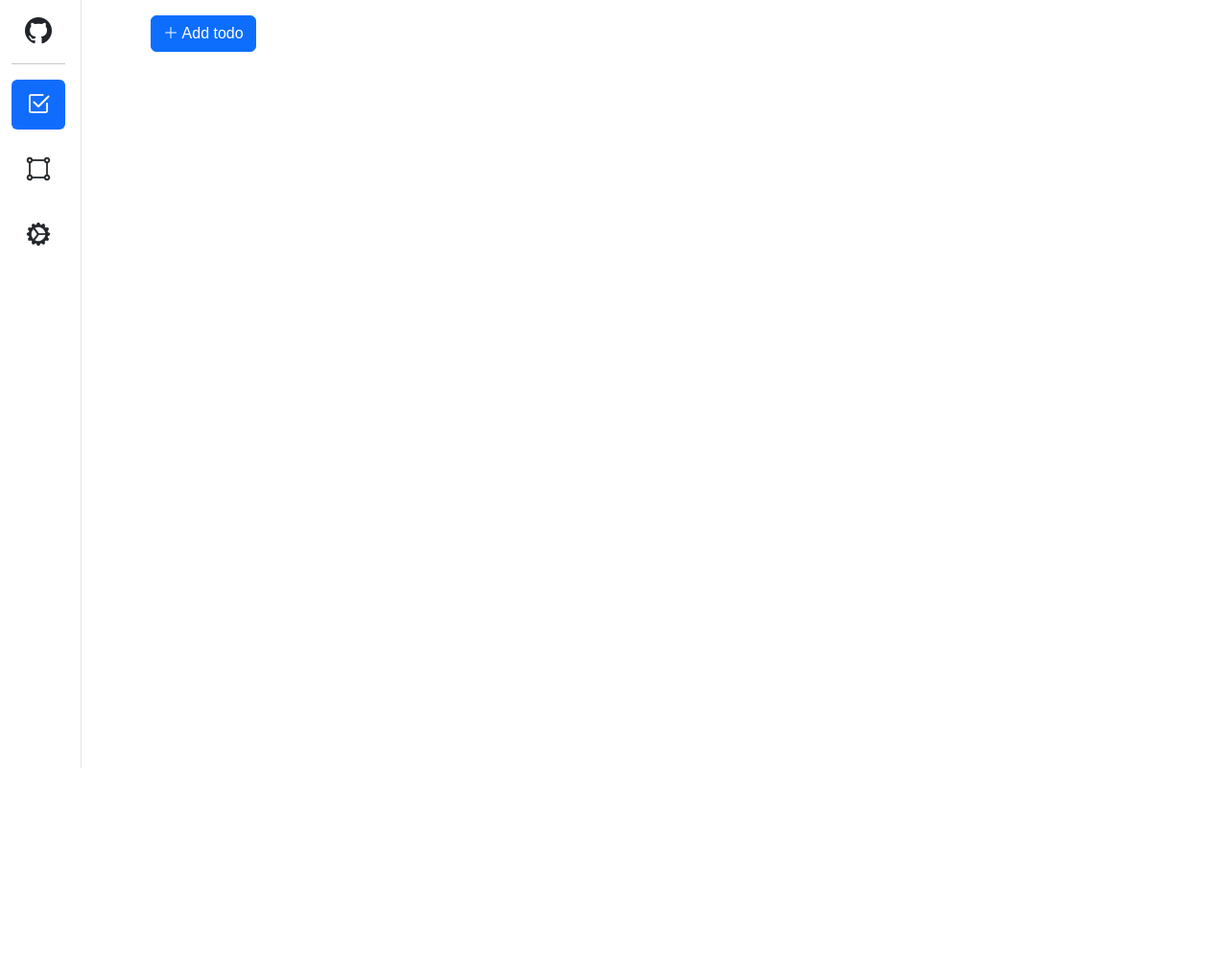
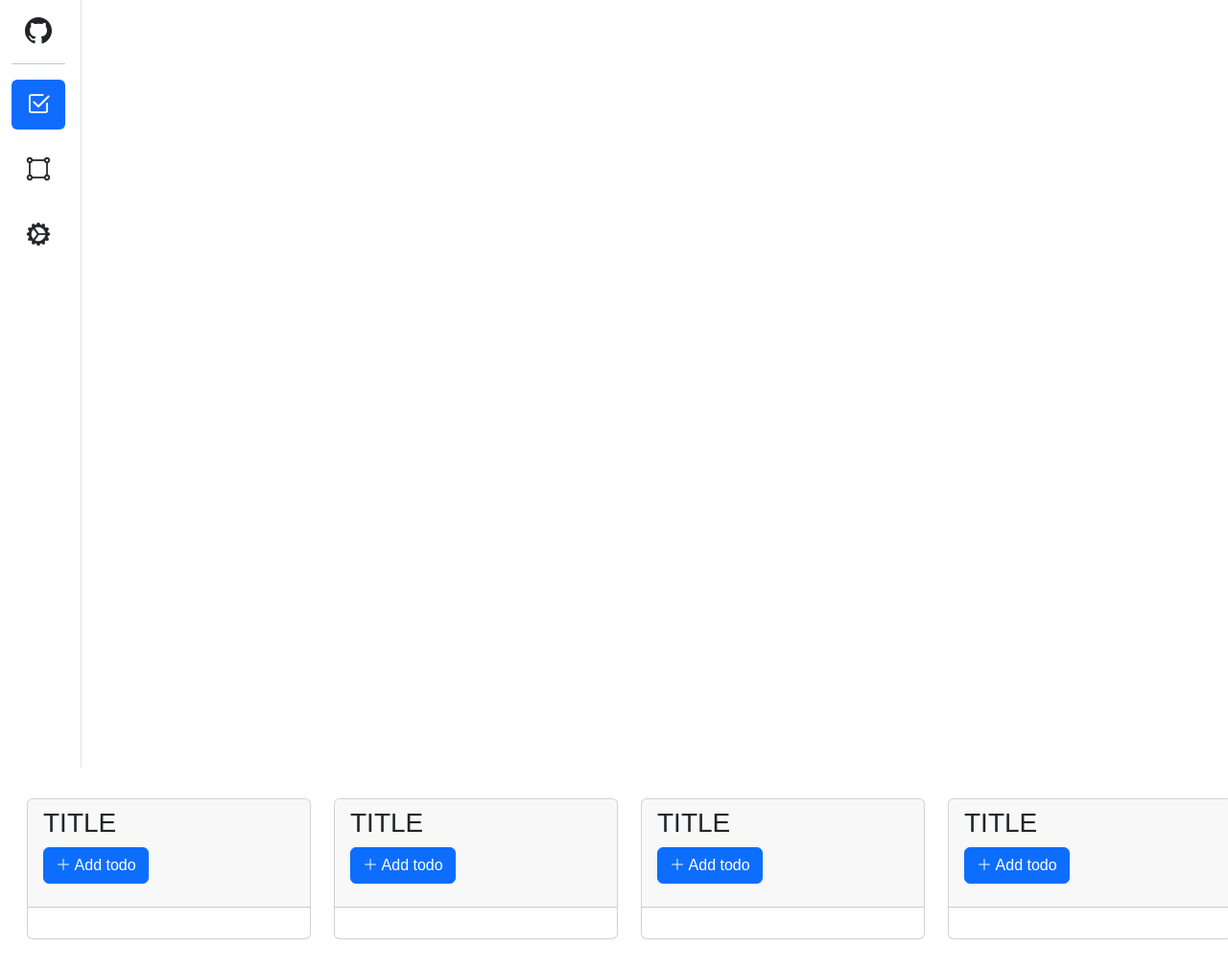
Before and after one commit to yz-dev21/poly-todo, a SvelteKit app: page / in a window 1280 px wide. Shown: the whole page at 96% size. Before the commit the page ends 800 px from the top, so only its background shows below. Built offline with nearby package versions, Linux system fonts and the light colour scheme; a web font is replaced by a local one.

Commit message:
(feat-wip) kanban prototype

```diff
--- a/src/routes/todo/todoItem.svelte
+++ b/src/routes/todo/todoItem.svelte
@@ -22,7 +22,7 @@
 	transition:slide={{ duration: 250 }}
 	class="list-group-item border-0 d-flex align-items-center ps-0 mb-3 text-start"
 >
-	<div class="card w-75">
+	<div class="card w-100">
 		<div class="row">
 			<div class="col">
 				<div class="card-body">
--- a/src/routes/todo/todoList.svelte
+++ b/src/routes/todo/todoList.svelte
@@ -29,10 +29,12 @@
 </script>
 
 <TodoModal id={addTodoModalId} title="Add a new todo" on:submit={(e) => handleOnAdd(e)} />
-
-<div class="row">
-	<div class="col">
-		<ul class="list-group-flush">
+<div class="row d-flex overflow-x-auto flex-nowrap py-3">
+	{#each { length: 10 } as _}
+		<div class="col-sm-6 col-md-4 col-xl-3">
+			<div class="card">
+				<div class="card-header">
+					<h3 class="card-title">TITLE</h3>
 					<button
 						class="btn btn-primary mb-3"
 						data-bs-toggle="modal"
@@ -40,9 +42,13 @@
 					>
 						<i class="bi bi-plus-lg"></i> Add todo
 					</button>
+				</div>
+				<div class="card-body">
 					{#each todoList as todo}
 						<TodoItem bind:todo on:change={() => handleOnChange(todo.id)} />
 					{/each}
-		</ul>
 				</div>
 			</div>
+		</div>
+	{/each}
+</div>
```
Lines whose indentation alone changed are shown as unchanged.
